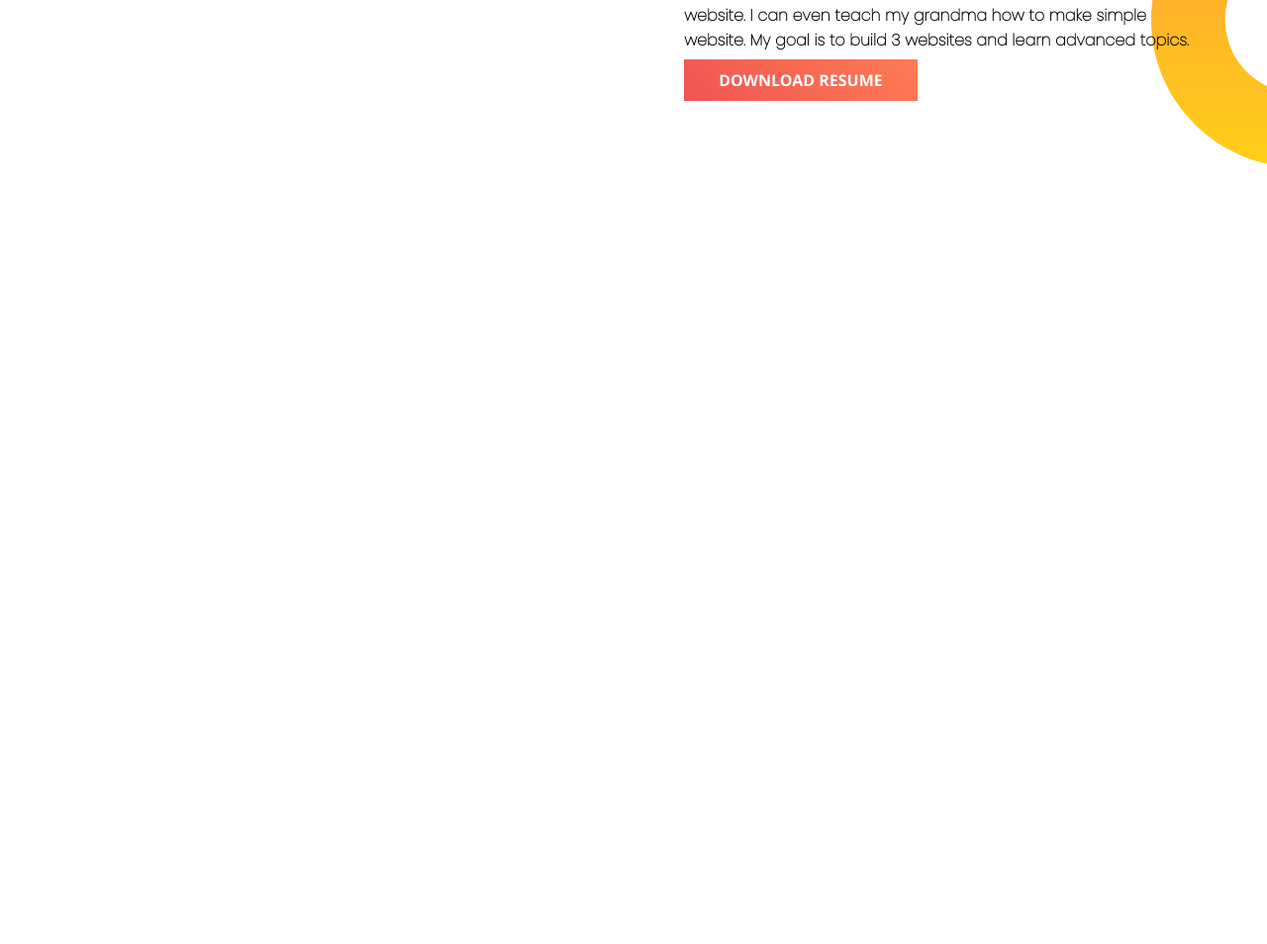
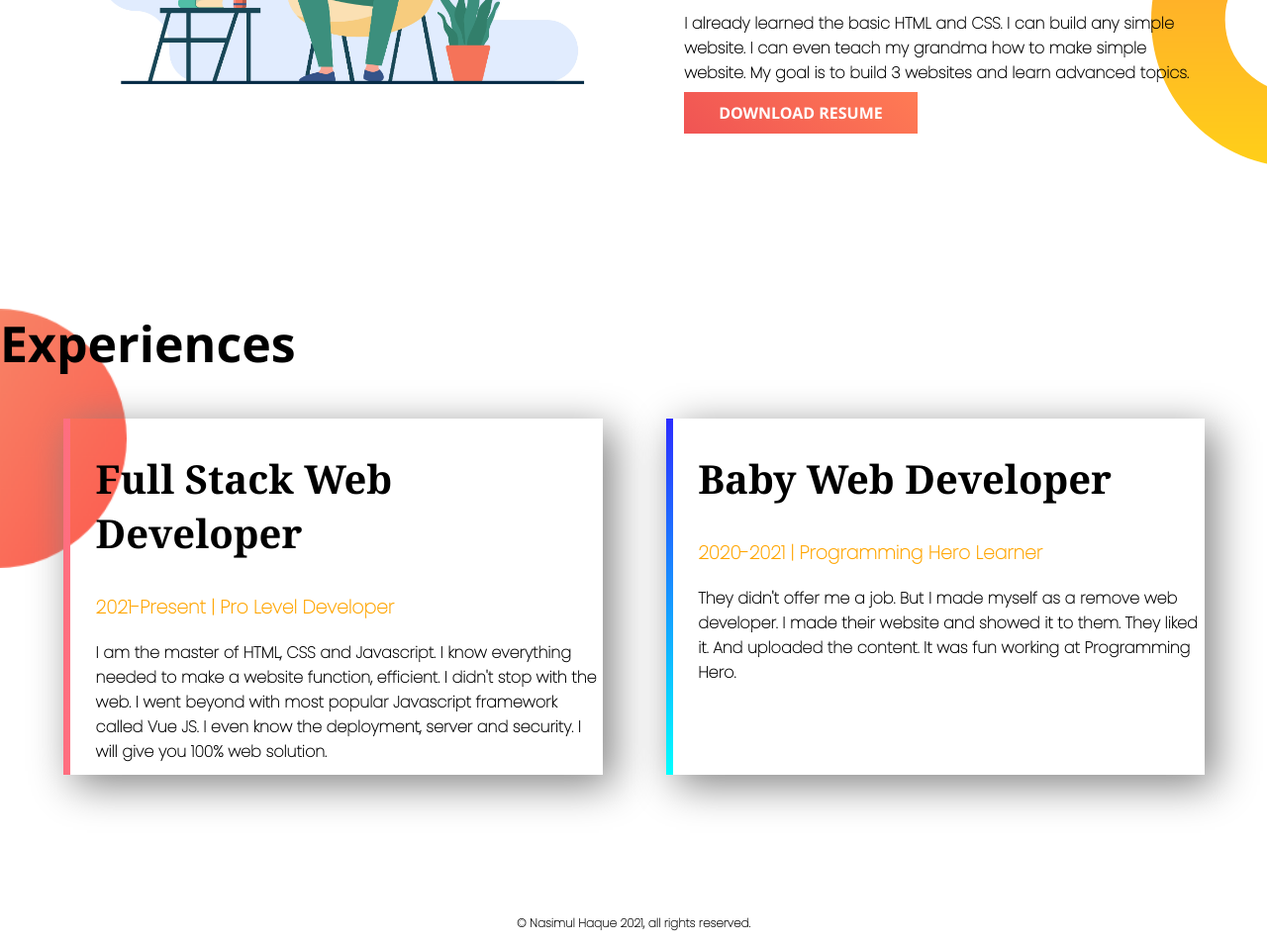
Before and after one commit to muhammadnasimul/portfolio-site, a plain HTML site: page index.html in a window 1280 px wide. Shown: the part 730-1684 px from the top of the page at 99% size. Before the commit the page ends 1000 px from the top, so only its background shows below. Drawn offline with Linux system fonts and the light colour scheme.

Commit message:
new grid

```diff
--- a/index.html
+++ b/index.html
@@ -16,7 +16,7 @@
       <div class="container-one">
         <div class="half-width">
           <h1>Welcome to</h1>
-          <h1><span class="special-naming">Nasimul's</span> World</h1>
+          <h1><span class="special-colorising">Nasimul's</span> World</h1>
           <h3>Build Climber and Train Stopper</h3>
           <p>
             You might saw me jumping, climbing buildings, and stopping trains.
@@ -39,7 +39,7 @@
     <section class="middle-container">
       <div class="container-two">
         <div class="half-width">
-          <img src="images/newimg.png" alt="man-using-computer" />
+          <img src="images/8401.jpg" alt="man-using-computer" />
         </div>
         <div class="half-width">
           <h1>Dream Big</h1>
@@ -53,5 +53,34 @@
         </div>
       </div>
     </section>
+    <section class="bottom-container">
+      <h1 id="exp-text">Experiences</h1>
+      <div id="full-stack" class="half-width boxes">
+        <h2>Full Stack Web Developer</h2>
+        <h3 class="special-colorising">2021-Present | Pro Level Developer</h3>
+        <p>
+            I am the master of HTML, CSS and Javascript. I know everything
+            needed to make a website function, efficient. I didn't stop with the
+            web. I went beyond with most popular Javascript framework called Vue
+            JS. I even know the deployment, server and security. I will give you
+            100% web solution.
+          </span>
+        </p>
+      </div>
+      <div id="baby-dev" class="half-width boxes">
+        <h2>Baby Web Developer</h2>
+        <h3 class="special-colorising">2020-2021 | Programming Hero Learner</h3>
+        <p>
+            They didn't offer me a job. But I made myself as a remove web
+            developer. I made their website and showed it to them. They liked
+            it. And uploaded the content. It was fun working at Programming
+            Hero.
+          </span>
+        </p>
+      </div>
+    </section>
   </body>
+  <footer>
+    <p>© Nasimul Haque 2021, all rights reserved.</p>
+  </footer>
 </html>
--- a/styles.css
+++ b/styles.css
@@ -9,7 +9,11 @@ h1 {
   font-size: 3.125rem;
   line-height: 1.4;
 }
-.special-naming {
+h2 {
+  font-family: Georgia, "Times New Roman", Times, serif;
+  font-size: 40px;
+}
+.special-colorising {
   color: orange;
 }
 .half-width {
@@ -70,4 +74,39 @@ h1 {
   background-repeat: no-repeat;
   background-position: right;
 }
-/* boys relax pehle ek emergency lane bana lete hai  */
+#exp-text {
+  font-family: "Segoe UI", Tahoma, Geneva, Verdana, sans-serif;
+}
+.bottom-container {
+  height: 600px;
+  background-image: url("images/exp-bg.png");
+  background-repeat: no-repeat;
+  background-size: 10%;
+}
+
+.boxes {
+  transition: 300ms;
+  box-shadow: 10px 10px 40px gray;
+  height: 60%;
+}
+
+#full-stack {
+  border-left: 7px solid;
+  border-image: linear-gradient(
+    to right,
+    #ff6e7f 0%,
+    #bfe9ff 51%,
+    #ff6e7f 100%
+  );
+  border-image-slice: 1;
+}
+
+#baby-dev {
+  border-left: 7px solid;
+  border-image: linear-gradient(180deg, rgba(0, 0, 255, 0.829), cyan);
+  border-image-slice: 1;
+}
+footer {
+  text-align: center;
+  font-size: 12px;
+}
```
Also changed, not shown: images/8401.jpg (added).
